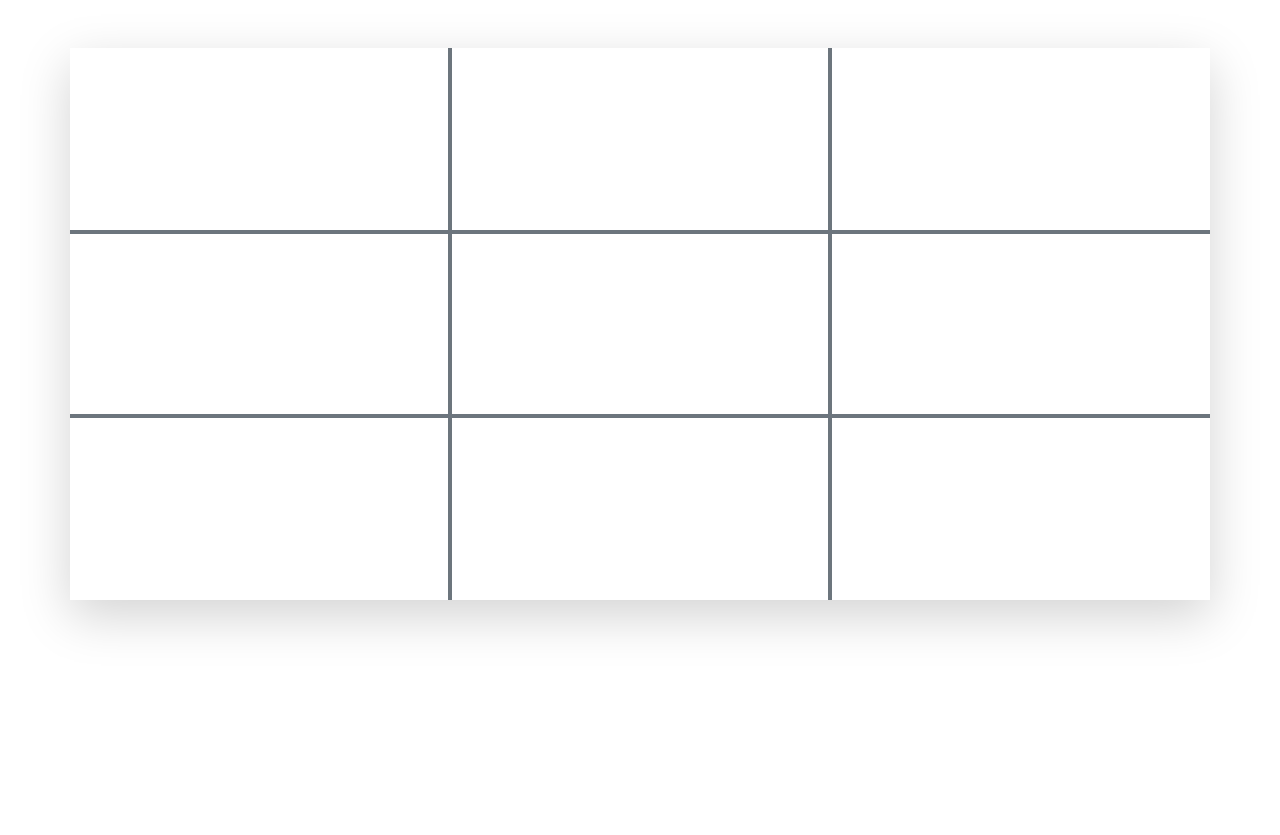
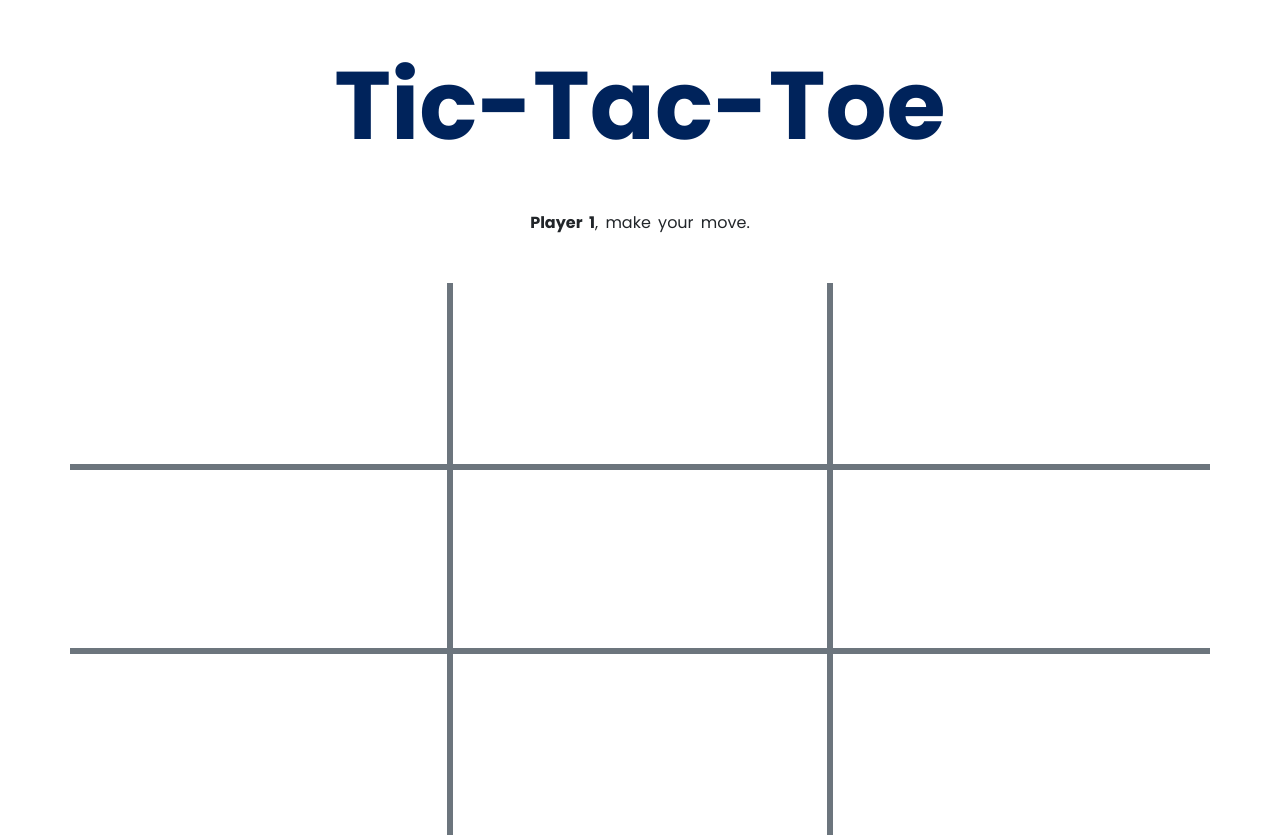
Before and after one commit to fakhryandev/odin-tic-tac-toe, a plain HTML site: page index.html in a window 1280 px wide. Before the commit the page ends 800 px from the top, so only its background shows below. Drawn offline with nearby package versions, Linux system fonts and the light colour scheme.

Commit message:
display current player turn

```diff
--- a/index.html
+++ b/index.html
@@ -16,7 +16,11 @@
   </head>
   <body>
     <main class="container mt-5">
-      <div class="row text-center shadow-lg">
+      <h1 class="title text-center mb-5">Tic-Tac-Toe</h1>
+      <p class="subtext text-center mb-5">
+        <span class="player-name">Player 1</span>, make your move.
+      </p>
+      <div class="row text-center">
         <div
           class="col-4 border border-secondary border-top-0 border-left-0 p-5 box"
         ></div>
--- a/scripts.js
+++ b/scripts.js
@@ -14,11 +14,17 @@ for (let index = 0; index < boxes.length; index++) {
   element.addEventListener("click", markBox);
 }
 
+let playerName = document.querySelector(".player-name");
+
 function markBox(e) {
   const click = e.target;
-  activePlayer == 0
-    ? (click.innerHTML += '<span class="o-mark">O</span>')
-    : (click.innerHTML += '<span class="x-mark">X</span>');
+  if (activePlayer == 0) {
+    click.innerHTML += '<span class="o-mark">O</span>';
+    playerName.textContent = "Player 2";
+  } else {
+    click.innerHTML += '<span class="x-mark">X</span>';
+    playerName.textContent = "Player 1";
+  }
   nextPlayer();
 }
 
--- a/styles.css
+++ b/styles.css
@@ -1,12 +1,29 @@
 @import url("https://fonts.googleapis.com/css2?family=Poppins:wght@400;500;600;700&display=swap");
 
+body {
+  font-family: "Poppins", sans-serif;
+}
+
+.title {
+  font-size: 6em;
+  font-weight: 700;
+  color: #00235b;
+}
+
+.subtext {
+  word-spacing: 3px;
+}
+
+.player-name {
+  font-weight: bold;
+}
+
 .border {
-  border-width: 2px !important;
+  border-width: 3px !important;
 }
 
 .box {
   transition: 0.5s;
-  font-family: "Poppins", sans-serif;
   font-weight: 500;
   font-size: 3.5em;
   height: 184px;
```
